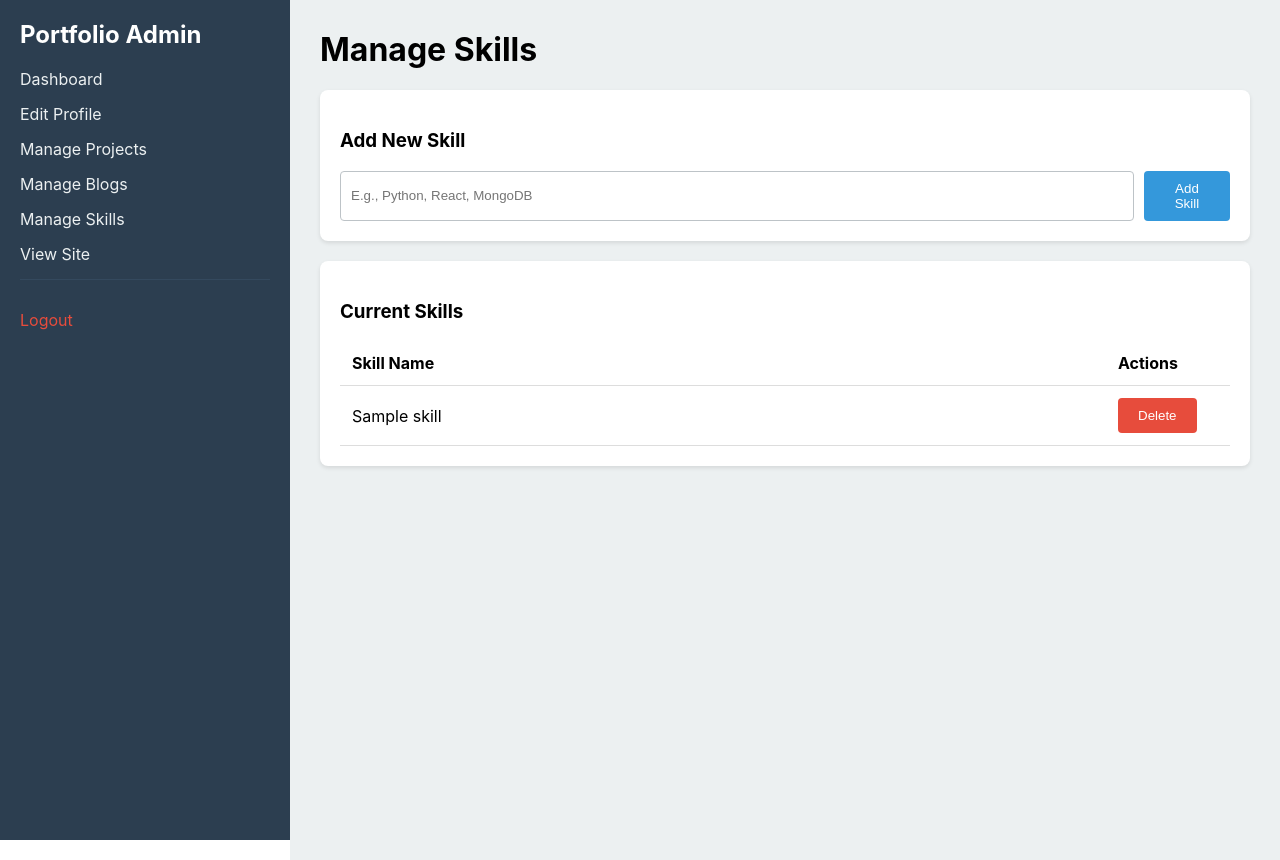
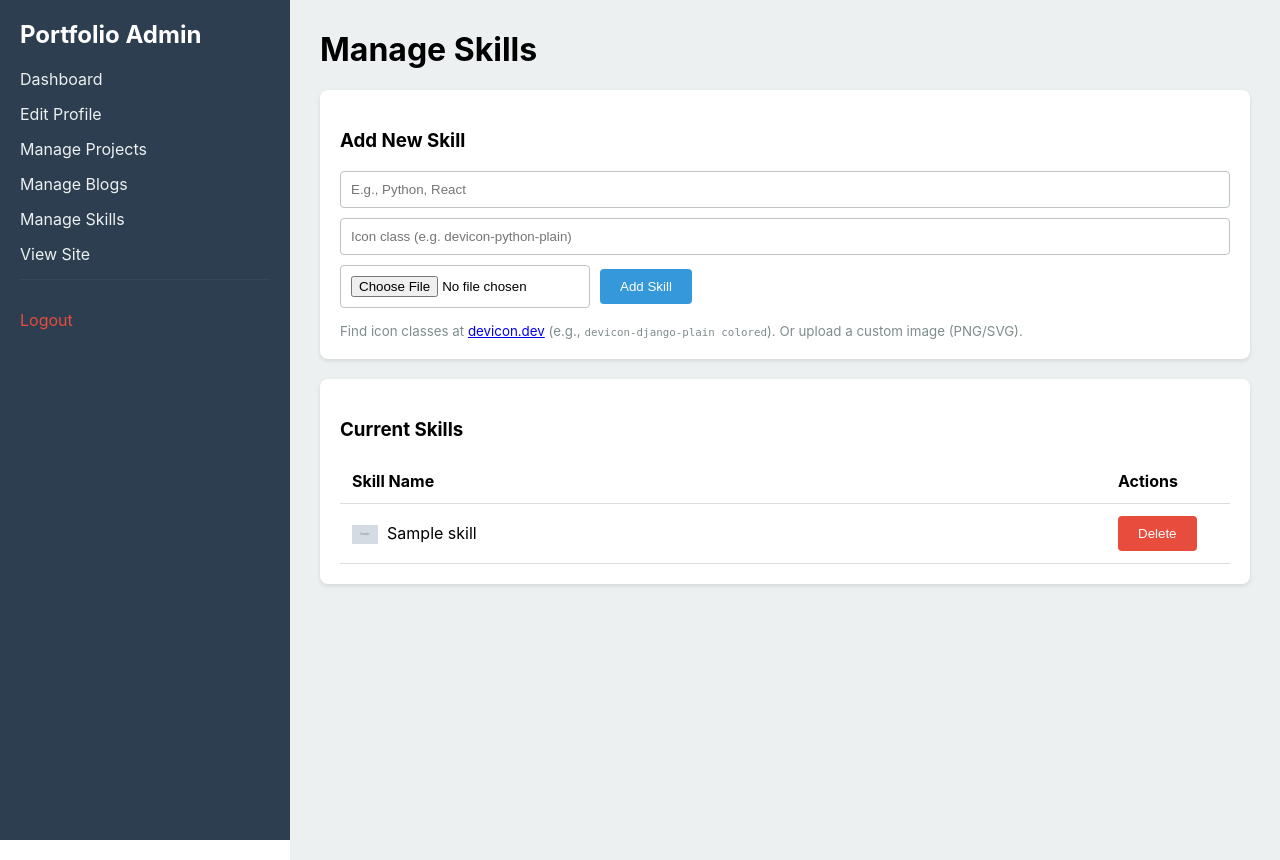
Before and after one commit to DhruvBhirud/django-portfolio, a Django app: template main/templates/main/admin/manage_skills.html in a window 1280 px wide. Run offline with Django 5.2, Linux system fonts and the light colour scheme; the template is opened without the code that fills it: values that come from a table or form of the project are taken from there, others are empty; tables that the repository leaves empty hold one stand-in row (values such as "Sample post"); grey boxes marked "Sample" are stand-in pictures.

Commit message:
feat: add custon icon and devicon to skills

```diff
--- a/main/models.py
+++ b/main/models.py
@@ -38,6 +38,8 @@ class Project(models.Model):
 class Skill(models.Model):
     """Maps to the 'skills' collection."""
     name = models.CharField(max_length=100)
+    icon_class = models.CharField(max_length=100, blank=True, null=True)
+    image_url = models.URLField(blank=True, null=True)
 
     class Meta:
         managed = False
--- a/main/templates/main/admin/base_admin.html
+++ b/main/templates/main/admin/base_admin.html
@@ -3,6 +3,7 @@
 <head>
     <meta charset="UTF-8">
     <title>Admin Dashboard</title>
+    <link rel="stylesheet" href="https://cdn.jsdelivr.net/gh/devicons/devicon@latest/devicon.min.css">
     <style>
         body { font-family: -apple-system, BlinkMacSystemFont, "Segoe UI", Roboto, sans-serif; margin: 0; padding: 0; display: flex; }
         .sidebar { width: 250px; background: #2c3e50; color: white; height: 100vh; padding: 20px; }
--- a/main/templates/main/admin/manage_skills.html
+++ b/main/templates/main/admin/manage_skills.html
@@ -4,10 +4,13 @@
 
     <div class="card">
         <h3>Add New Skill</h3>
-        <form method="post" action="{% url 'admin_skills' %}" style="display: flex; gap: 10px;">
+        <form method="post" enctype="multipart/form-data" action="{% url 'admin_skills' %}" style="display: flex; gap: 10px; flex-wrap: wrap; align-items: center;">
             {% csrf_token %}
-            <input type="text" name="name" placeholder="E.g., Python, React, MongoDB" required style="margin-bottom: 0;">
+            <input type="text" name="name" placeholder="E.g., Python, React" required style="margin-bottom: 0; min-width: 200px;">
+            <input type="text" name="icon_class" placeholder="Icon class (e.g. devicon-python-plain)" style="margin-bottom: 0; min-width: 250px;">
+            <input type="file" name="custom_icon" accept="image/*" style="margin-bottom: 0; max-width: 250px;" title="Upload custom icon if class not available">
             <button type="submit">Add Skill</button>
+            <small style="width: 100%; color: #7f8c8d; margin-top: 5px;">Find icon classes at <a href="https://devicon.dev/" target="_blank">devicon.dev</a> (e.g., <code>devicon-django-plain colored</code>). Or upload a custom image (PNG/SVG).</small>
         </form>
     </div>
 
@@ -23,7 +26,14 @@
             <tbody>
                 {% for skill in skills %}
                 <tr>
-                    <td>{{ skill.name }}</td>
+                    <td>
+                        {% if skill.image_url %}
+                        <img src="{{ skill.image_url }}" alt="{{ skill.name }} icon" style="height: 1.2em; width: auto; max-width: 2em; margin-right: 5px; vertical-align: middle;">
+                        {% elif skill.icon_class %}
+                        <i class="{{ skill.icon_class }}" style="font-size: 1.2em; margin-right: 5px; vertical-align: middle;"></i>
+                        {% endif %}
+                        {{ skill.name }}
+                    </td>
                     <td>
                         <form method="post" action="{% url 'admin_skill_delete' skill.id %}" style="margin: 0;">
                             {% csrf_token %}
--- a/main/templates/main/base.html
+++ b/main/templates/main/base.html
@@ -7,6 +7,7 @@
     <title>{% block title %}Portfolio{% endblock %}</title>
     <link rel="stylesheet" href="{% static 'css/style.css' %}">
     <link href="https://cdnjs.cloudflare.com/ajax/libs/font-awesome/6.4.0/css/all.min.css" rel="stylesheet">
+    <link rel="stylesheet" href="https://cdn.jsdelivr.net/gh/devicons/devicon@latest/devicon.min.css">
 </head>
 <body>
     <nav>
```
Also changed, not shown: main/admin_views.py (+14 -1 lines), main/templates/main/index.html (+8 -1 lines).
